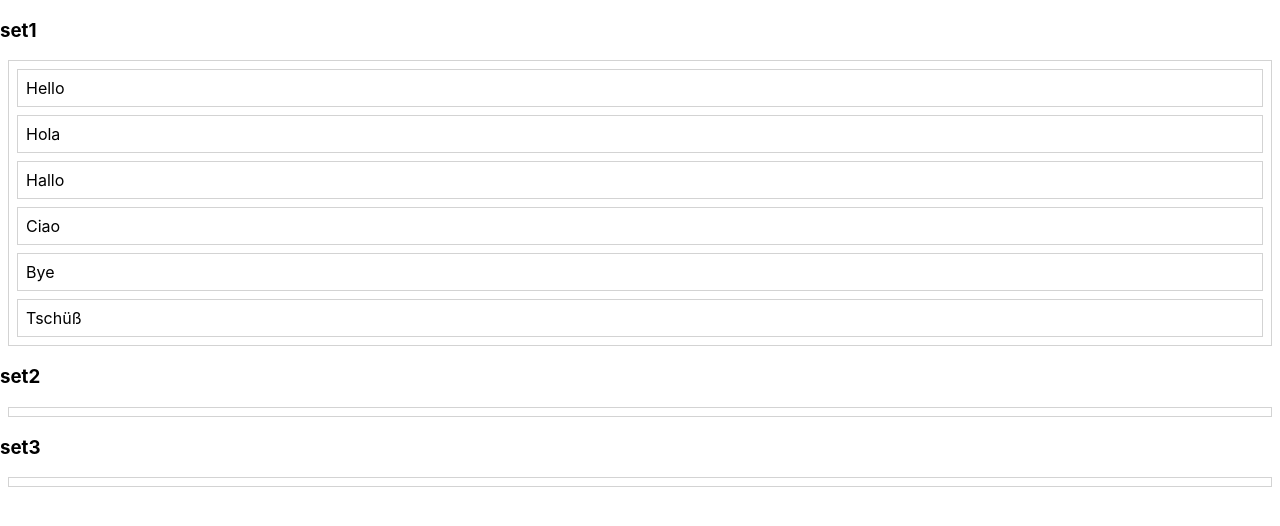
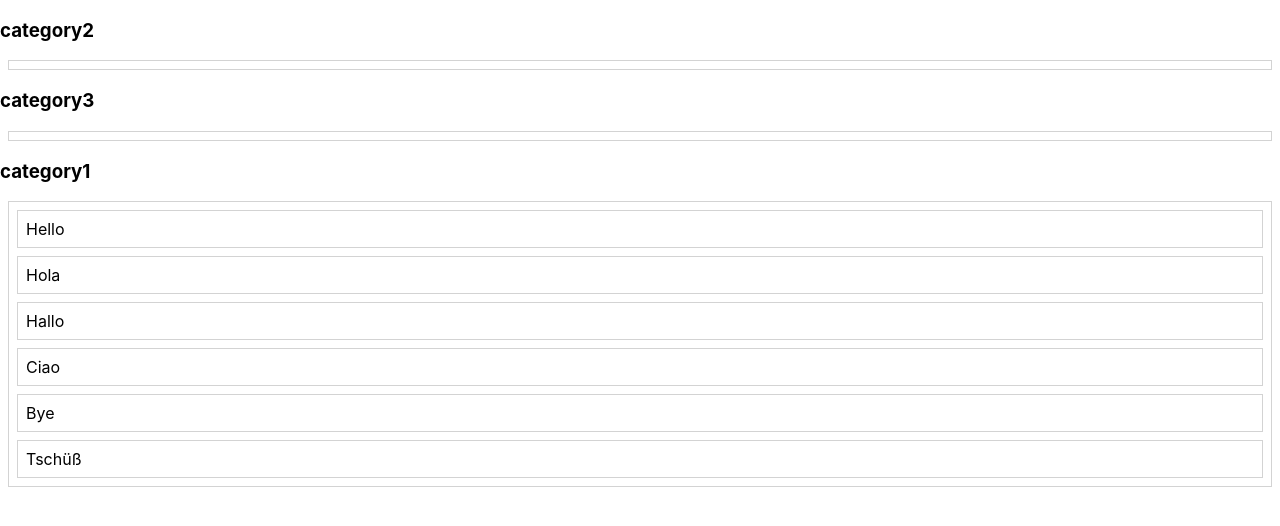
Before and after one commit to jlenoble/tenth, a React (Create React App) app: page / in a window 1280 px wide. Shown: the top 526 px of the page. Built offline with nearby package versions, Linux system fonts and the light colour scheme.

Commit message:
Wired onDragEnd

```diff
--- a/src/sandbox/App.tsx
+++ b/src/sandbox/App.tsx
@@ -1,24 +1,46 @@
-import React from "react";
-import { DragDropContext } from "react-beautiful-dnd";
+import React, { useState } from "react";
+import { DragDropContext, DropResult } from "react-beautiful-dnd";
 import pick from "lodash/pick";
 import Category from "./Category";
 import data from "./data";
 import "./List.css";
 
 function App() {
+  const { items, layout } = data;
+  const [categories, setData] = useState(data.categories);
+
   return (
     <DragDropContext
-      onDragEnd={() => {
-        console.log("END");
+      onDragEnd={({ draggableId, source, destination }: DropResult) => {
+        if (!destination) {
+          return;
+        }
+
+        if (
+          destination.droppableId === source.droppableId &&
+          destination.index === source.index
+        ) {
+          return;
+        }
+
+        const category = categories[source.droppableId];
+        const newItemIds = category.concat();
+        newItemIds.splice(source.index, 1);
+        newItemIds.splice(destination.index, 0, draggableId);
+
+        setData({
+          ...categories,
+          [source.droppableId]: newItemIds
+        });
       }}
     >
-      {Object.entries(data.sets).map(([key, itemIds]) => {
+      {layout.map(key => {
         return (
           <Category
             className="tenth"
             key={key}
             categoryName={key}
-            categoryElements={pick(data.items, itemIds)}
+            categoryElements={pick(items, categories[key])}
             dnd
           />
         );
--- a/src/sandbox/data.ts
+++ b/src/sandbox/data.ts
@@ -1,6 +1,6 @@
 const data: {
   items: { [key: string]: string };
-  sets: { [key: string]: ReadonlyArray<string> };
+  categories: { [key: string]: ReadonlyArray<string> };
   layout: ReadonlyArray<string>;
 } = {
   items: {
@@ -11,12 +11,12 @@ const data: {
     item5: "Bye",
     item6: "Tschüß"
   },
-  sets: {
-    set1: ["item1", "item2", "item3", "item4", "item5", "item6"],
-    set2: [],
-    set3: []
+  categories: {
+    category1: ["item1", "item2", "item3", "item4", "item5", "item6"],
+    category2: [],
+    category3: []
   },
-  layout: ["set1", "set2", "set3"]
+  layout: ["category2", "category3", "category1"]
 };
 
 export default data;
```
